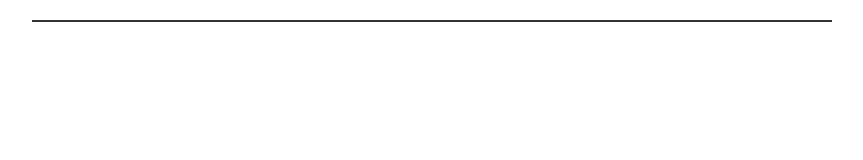
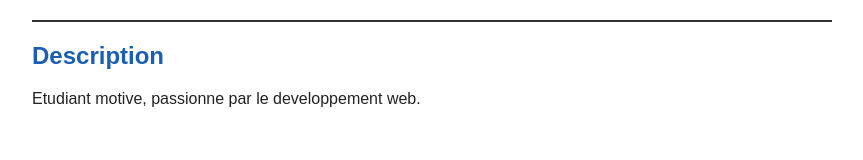
Before and after one commit to Jordan-progr/mon-cv, a plain HTML site: page index.html in a window 1280 px wide. Shown: the whole page, without its empty margins (208-1071 px from the left). Drawn offline with Linux system fonts and the light colour scheme.

Commit message:
mise en place de la section description

```diff
--- a/index.html
+++ b/index.html
@@ -13,7 +13,7 @@
   </header>
   <main>
     <section id="description">
-      <!-- DESCRIPTION -->
+      <h2>Description</h2><p>Etudiant motive, passionne par le developpement web.</p>
     </section>
     <section id="formations">
       <!-- FORMATIONS -->
```
